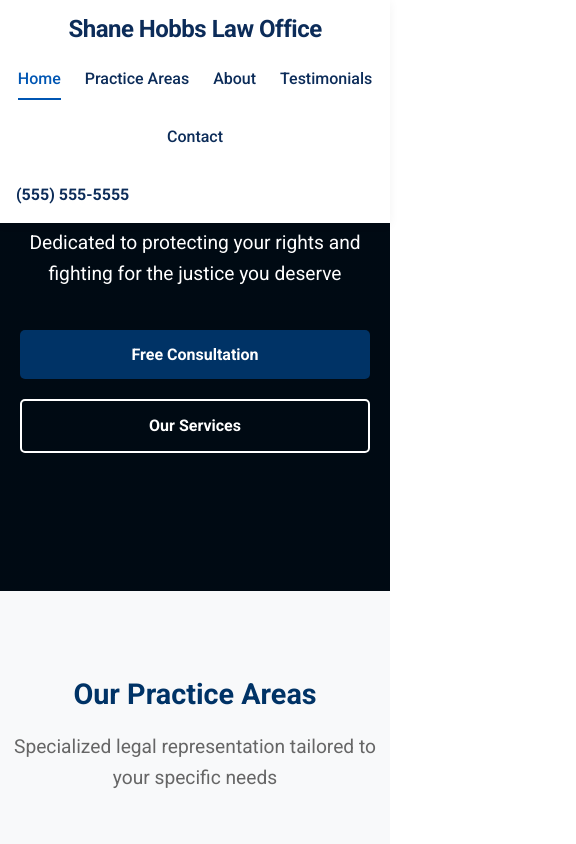
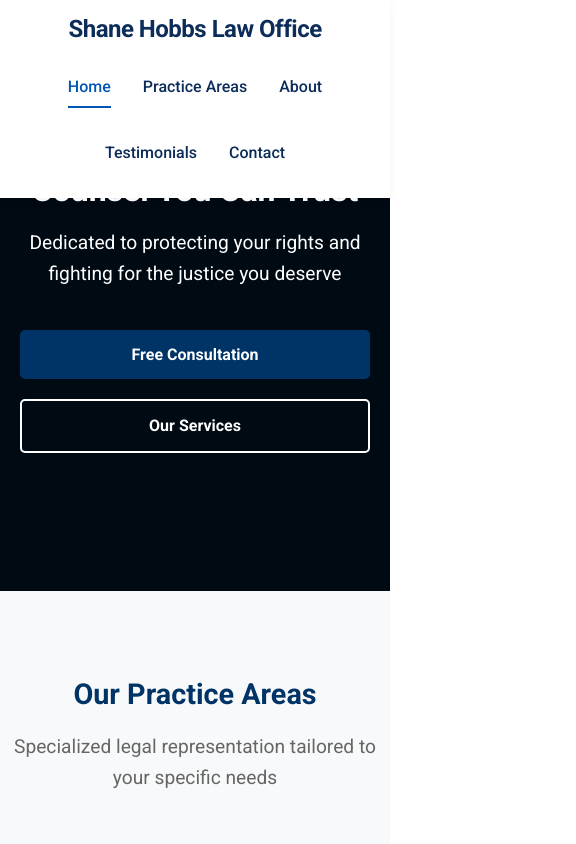
Before and after one commit to AndrewOchs/hobbs-law-website, a React (Vite) app: page / in a window 390 px wide. Shown: the top 844 px of the page, 576 px wide, since content can reach past the window. Built offline with nearby package versions, Linux system fonts and the light colour scheme.

Commit message:
removed phone number/ fixed spacing

```diff
--- a/src/components/Navbar/Navbar.css
+++ b/src/components/Navbar/Navbar.css
@@ -39,9 +39,8 @@
 
 .nav-links {
   display: flex;
-  gap: 2.5rem;
+  gap: 3rem;
   margin-left: auto;
-  margin-right: 2rem;
 }
 
 .nav-links a {
@@ -84,19 +83,6 @@
   background-color: #0056b3;
 }
 
-.contact-info {
-  display: flex;
-  align-items: center;
-}
-
-.contact-info a {
-  color: #0c2c59;
-  font-weight: 600;
-  text-decoration: none;
-  font-size: 1rem;
-  white-space: nowrap;
-}
-
 /* Responsive styles */
 @media (max-width: 992px) {
   .navbar-container {
@@ -123,11 +109,7 @@
   .nav-links {
     flex-wrap: wrap;
     justify-content: center;
-    gap: 1rem 1.5rem;
-    margin: 0 0 1rem 0;
-  }
-
-  .contact-info {
-    margin-top: 0.5rem;
+    gap: 1.5rem 2rem;
+    margin: 0.5rem 0;
   }
 }
--- a/src/components/Navbar/Navbar.jsx
+++ b/src/components/Navbar/Navbar.jsx
@@ -91,9 +91,6 @@ const Navbar = () => {
             Contact
           </a>
         </div>
-        <div className="contact-info">
-          <a href="tel:+15555555555">(555) 555-5555</a>
-        </div>
       </div>
     </nav>
   );
```
